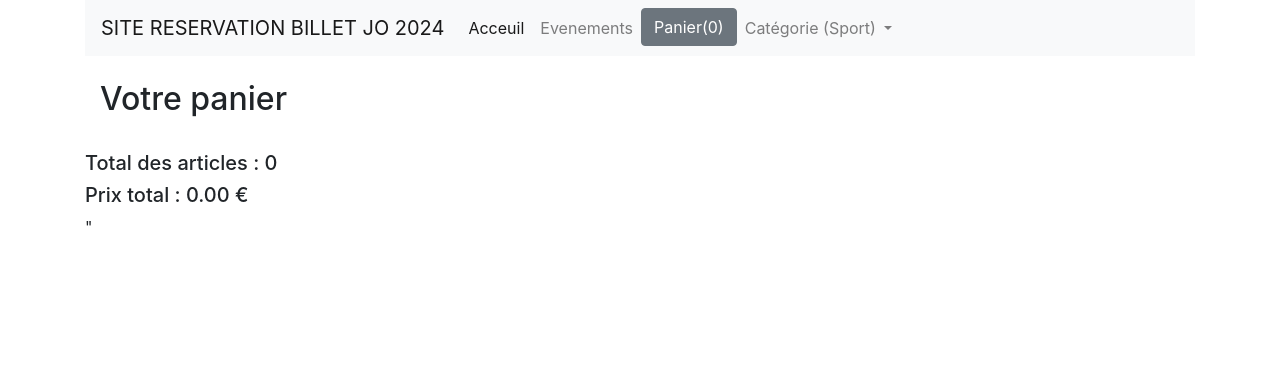
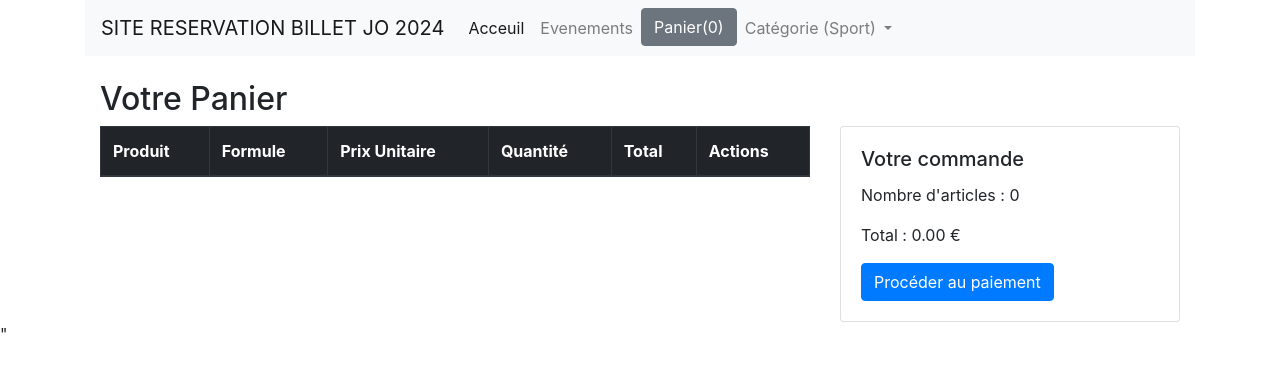
Before and after one commit to ElsaRslt/exambloc3, a Django app: page /panier/ in a window 1280 px wide. Shown: the top 372 px of the page. Run offline with Django 5.2, Linux system fonts and the light colour scheme; lists and menus that the app fills with data are empty; some libraries are stand-ins or nearby versions.

Commit message:
mise en page page panier

```diff
--- a/ecommerce/shop/templates/panier.html
+++ b/ecommerce/shop/templates/panier.html
@@ -1,36 +1,51 @@
 {% extends 'base.html' %}
-
 
 {% block content %}
 <div class="container mt-4">
-    <h2>Votre panier</h2>
+    <h2>Votre Panier</h2>
     <div class="row">
-        <div class="col-md-12">
-            <ul class="list-group" id="item-list"></ul>
+        <div class="col-md-8">
+            <table class="table table-bordered">
+                <thead class="thead-dark">
+                    <tr>
+                        <th scope="col">Produit</th>
+                        <th scope="col">Formule</th>
+                        <th scope="col">Prix Unitaire</th>
+                        <th scope="col">Quantité</th>
+                        <th scope="col">Total</th>
+                        <th scope="col">Actions</th>
+                    </tr>
+                </thead>
+                <tbody id="item-list">
+                    <!-- panier mit à jour via le JS  -->
+                </tbody>
+            </table>
         </div>
-        <div class="mt-4">
-            <h5>Total des articles : <span id="total-articles">0</span></h5>
-            <h5>Prix total : <span id="total-price">0.00</span> € </h5>
+        <div class="col-md-4">
+            <div class="card">
+                <div class="card-body">
+                    <h5 class="card-title">Votre commande</h5>
+                    <p class="card-text">Nombre d'articles : <span id="total-articles">0</span></p>
+                    <p class="card-text">Total : <span id="total-price">0.00</span> €</p>
+                    <button class="btn btn-primary" id="checkout-btn">Procéder au paiement</button>
                 </div>
             </div>
-
-
+        </div>
+    </div>
+</div>
 {% endblock %}
 
 {% block js %}
-
 <script type="text/javascript">
-
     // Vérifier si le panier existe dans le localStorage
-        if (localStorage.getItem('panier')==null){
+    if (localStorage.getItem('panier') == null) {
         var panier = {};
-        }else{
+    } else {
         panier = JSON.parse(localStorage.getItem('panier'));
     }
 
     let totalArticles = 0;
     let totalPrix = 0;
-
 
     // Parcourir chaque élément du panier pour les afficher
     for (let key in panier) {
@@ -43,12 +58,20 @@
 
             // Vérifier si le prix est valide
             if (!isNaN(prixFormule)) {
-                    // Ajouter à la liste des articles
+                // Ajouter à la table des articles
                 let itemsString = `
-                        <li class="list-group-item d-flex justify-content-between align-items-center">
-                            ${nom} - ${formule}
-                            <span class="badge badge-primary badge-pill">${quantite}</span>
-                        </li>
+                    <tr data-item-id="${key}">
+                        <td>${nom}</td>
+                        <td>${formule}</td>
+                        <td>${prixFormule.toFixed(2)} €</td>
+                        <td>
+                            <input type="number" class="form-control quantity" data-item-id="${key}" value="${quantite}" min="1">
+                        </td>
+                        <td class="item-total">${(prixFormule * quantite).toFixed(2)} €</td>
+                        <td>
+                            <button class="btn btn-danger btn-sm remove-item" data-item-id="${key}">Supprimer</button>
+                        </td>
+                    </tr>
                 `;
                 $('#item-list').append(itemsString);
 
@@ -65,7 +88,42 @@
     document.getElementById('total-articles').textContent = totalArticles;
     document.getElementById('total-price').textContent = totalPrix.toFixed(2);
 
+    // Événements pour modifier la quantité et supprimer les articles
+    $('#item-list').on('change', '.quantity', function() {
+        let itemId = $(this).data('item-id');
+        let newQuantity = $(this).val();
+        let itemPrice = parseFloat($(`tr[data-item-id="${itemId}"]`).find('td:eq(2)').text().replace(' €', ''));
+        let newTotal = itemPrice * newQuantity;
+        $(`tr[data-item-id="${itemId}"]`).find('.item-total').text(newTotal.toFixed(2) + ' €');
+
+        // Mettre à jour le total global
+        totalArticles = 0;
+        totalPrix = 0;
+        $('#item-list').find('tr').each(function() {
+            let quantity = $(this).find('.quantity').val();
+            let total = $(this).find('.item-total').text().replace(' €', '');
+            totalArticles += parseInt(quantity);
+            totalPrix += parseFloat(total);
+        });
+        $('#total-articles').text(totalArticles);
+        $('#total-price').text(totalPrix.toFixed(2));
+    });
+
+    $('#item-list').on('click', '.remove-item', function() {
+        $(this).closest('tr').remove();
+
+        // Mettre à jour les totaux après suppression
+        totalArticles = 0;
+        totalPrix = 0;
+        $('#item-list').find('tr').each(function() {
+            let quantity = $(this).find('.quantity').val();
+            let total = $(this).find('.item-total').text().replace(' €', '');
+            totalArticles += parseInt(quantity);
+            totalPrix += parseFloat(total);
+        });
+        $('#total-articles').text(totalArticles);
+        $('#total-price').text(totalPrix.toFixed(2));
+    });
 
 </script>
-
-{% endblock%}
+{% endblock %}
```
Lines whose indentation alone changed are shown as unchanged.
